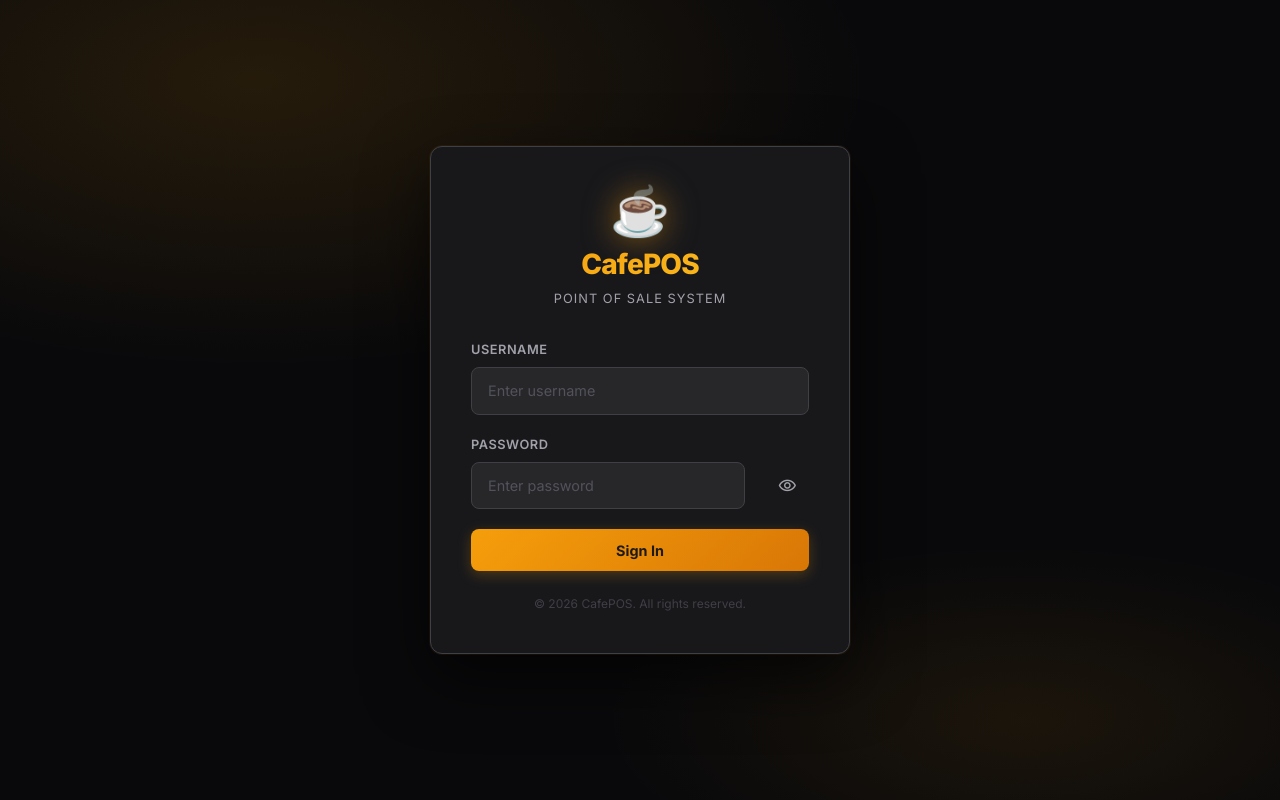
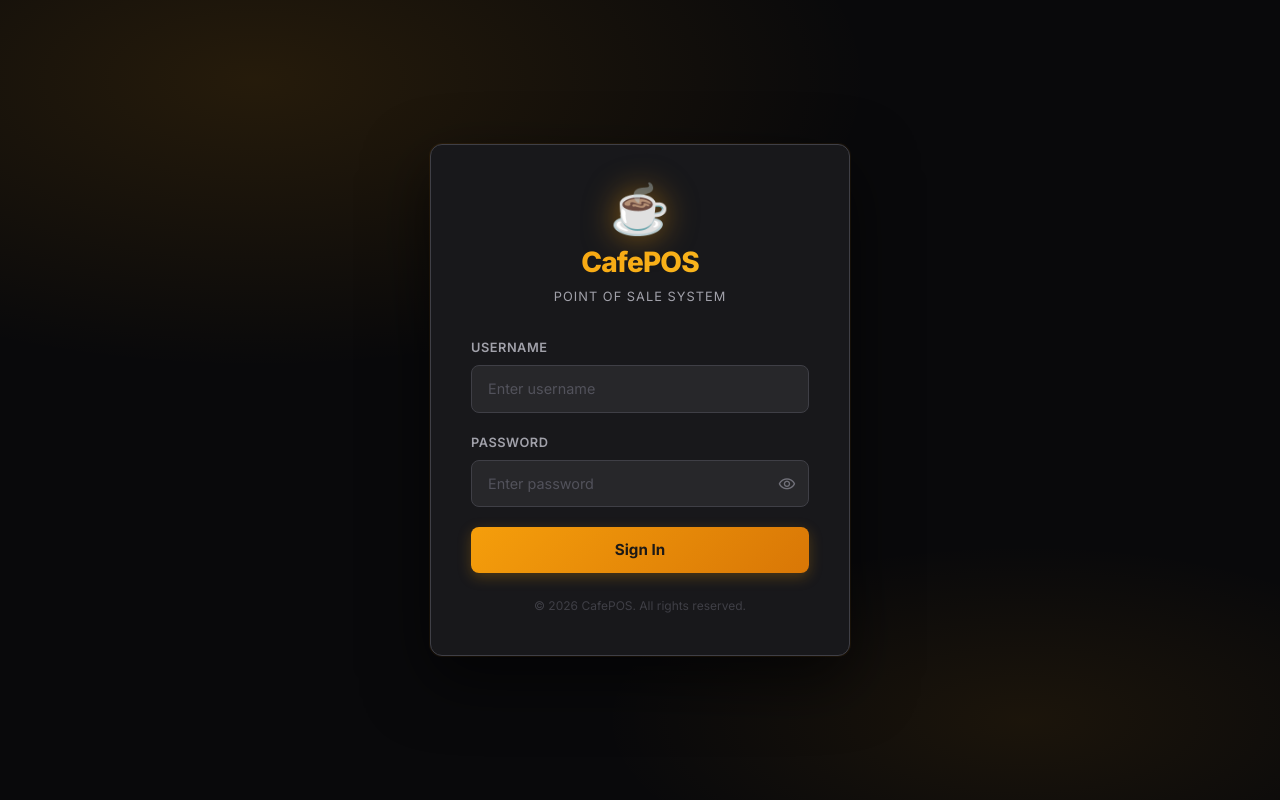
Before and after one commit to code-with-saad/POS, a React (Vite) app in the folder client/: page /login in a window 1280 px wide. Built offline with nearby package versions, Linux system fonts and the light colour scheme; no server answers.

Commit message:
fix: eye icon placement in login/modals & add input-field class styling

```diff
--- a/client/src/index.css
+++ b/client/src/index.css
@@ -237,6 +237,71 @@ html, body, #root {
   text-align: center;
   font-size: 0.75rem;
   color: #3f3f46;
+}
+
+/* ─── Password reveal wrapper ─────────────────────────────────── */
+.password-input-wrap {
+  position: relative;
+  width: 100%;
+}
+
+.password-input-wrap input {
+  width: 100%;
+  padding-right: 3rem !important;
+}
+
+.password-eye-btn {
+  position: absolute;
+  right: 0.8rem;
+  top: 50%;
+  transform: translateY(-50%);
+  background: none;
+  border: none;
+  cursor: pointer;
+  color: #71717a;
+  padding: 0;
+  line-height: 1;
+  display: flex;
+  align-items: center;
+  transition: color 0.15s;
+}
+
+.password-eye-btn:hover {
+  color: var(--color-primary);
+}
+
+.password-eye-btn .material-symbols-outlined {
+  font-size: 1.15rem;
+}
+
+/* Login btn should span full width */
+.login-btn {
+  width: 100%;
+  height: 46px;
+  font-size: 0.95rem;
+}
+
+/* ─── Shared input-field class (used in modals) ─────────────────── */
+.input-field {
+  width: 100%;
+  background: var(--color-surface2);
+  border: 1px solid var(--color-border);
+  border-radius: var(--radius-sm);
+  color: var(--color-text);
+  font-size: 0.875rem;
+  font-family: inherit;
+  padding: 0.65rem 0.9rem;
+  outline: none;
+  transition: border-color 0.2s, box-shadow 0.2s;
+}
+
+.input-field::placeholder {
+  color: #52525b;
+}
+
+.input-field:focus {
+  border-color: var(--color-primary);
+  box-shadow: 0 0 0 3px rgba(245,158,11,0.15);
 }
 
 /* ─── Admin Layout ───────────────────────────────────────────────── */
--- a/client/src/pages/Login.jsx
+++ b/client/src/pages/Login.jsx
@@ -81,7 +81,7 @@ export default function Login() {
 
           <div className="form-group">
             <label htmlFor="login-password">Password</label>
-            <div style={{ position: 'relative' }}>
+            <div className="password-input-wrap">
               <input
                 id="login-password"
                 type={showPassword ? 'text' : 'password'}
@@ -89,29 +89,15 @@ export default function Login() {
                 placeholder="Enter password"
                 value={form.password}
                 onChange={(e) => setForm((f) => ({ ...f, password: e.target.value }))}
-                style={{ paddingRight: '2.8rem' }}
                 required
               />
               <button
                 type="button"
                 onClick={() => setShowPassword((v) => !v)}
                 aria-label={showPassword ? 'Hide password' : 'Show password'}
-                style={{
-                  position: 'absolute',
-                  right: '0.75rem',
-                  top: '50%',
-                  transform: 'translateY(-50%)',
-                  background: 'none',
-                  border: 'none',
-                  cursor: 'pointer',
-                  color: '#a1a1aa',
-                  padding: '0',
-                  lineHeight: 1,
-                  display: 'flex',
-                  alignItems: 'center',
-                }}
+                className="password-eye-btn"
               >
-                <span className="material-symbols-outlined" style={{ fontSize: '1.2rem' }}>
+                <span className="material-symbols-outlined">
                   {showPassword ? 'visibility_off' : 'visibility'}
                 </span>
               </button>
--- a/client/src/pages/admin/OrganizationsPage.jsx
+++ b/client/src/pages/admin/OrganizationsPage.jsx
@@ -184,7 +184,7 @@ export default function OrganizationsPage() {
 
                 <div className="form-group">
                   <label>Admin Password *</label>
-                  <div style={{ position: 'relative' }}>
+                  <div className="password-input-wrap">
                     <input
                       type={showPass ? 'text' : 'password'}
                       required
@@ -192,15 +192,9 @@ export default function OrganizationsPage() {
                       placeholder="Minimum 6 characters"
                       value={form.adminPassword}
                       onChange={(e) => handleChange('adminPassword', e.target.value)}
-                      style={{ paddingRight: '2.8rem' }}
                     />
-                    <button type="button" onClick={() => setShowPass((v) => !v)}
-                      style={{
-                        position: 'absolute', right: '0.75rem', top: '50%', transform: 'translateY(-50%)',
-                        background: 'none', border: 'none', cursor: 'pointer', color: '#71717a',
-                        padding: 0, display: 'flex', alignItems: 'center',
-                      }}>
-                      <span className="material-symbols-outlined" style={{ fontSize: '1.2rem' }}>
+                    <button type="button" className="password-eye-btn" onClick={() => setShowPass((v) => !v)}>
+                      <span className="material-symbols-outlined">
                         {showPass ? 'visibility_off' : 'visibility'}
                       </span>
                     </button>
```
